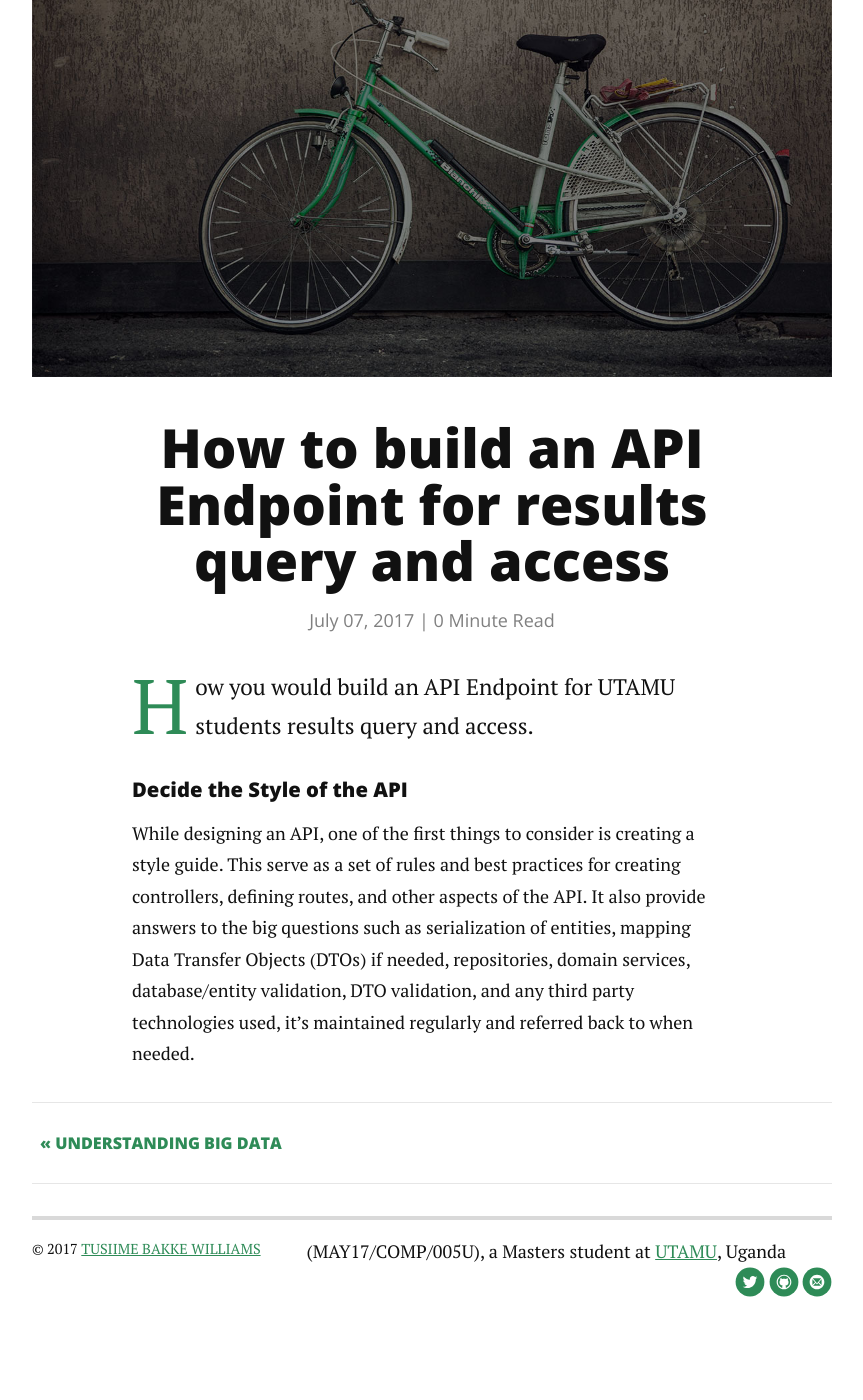
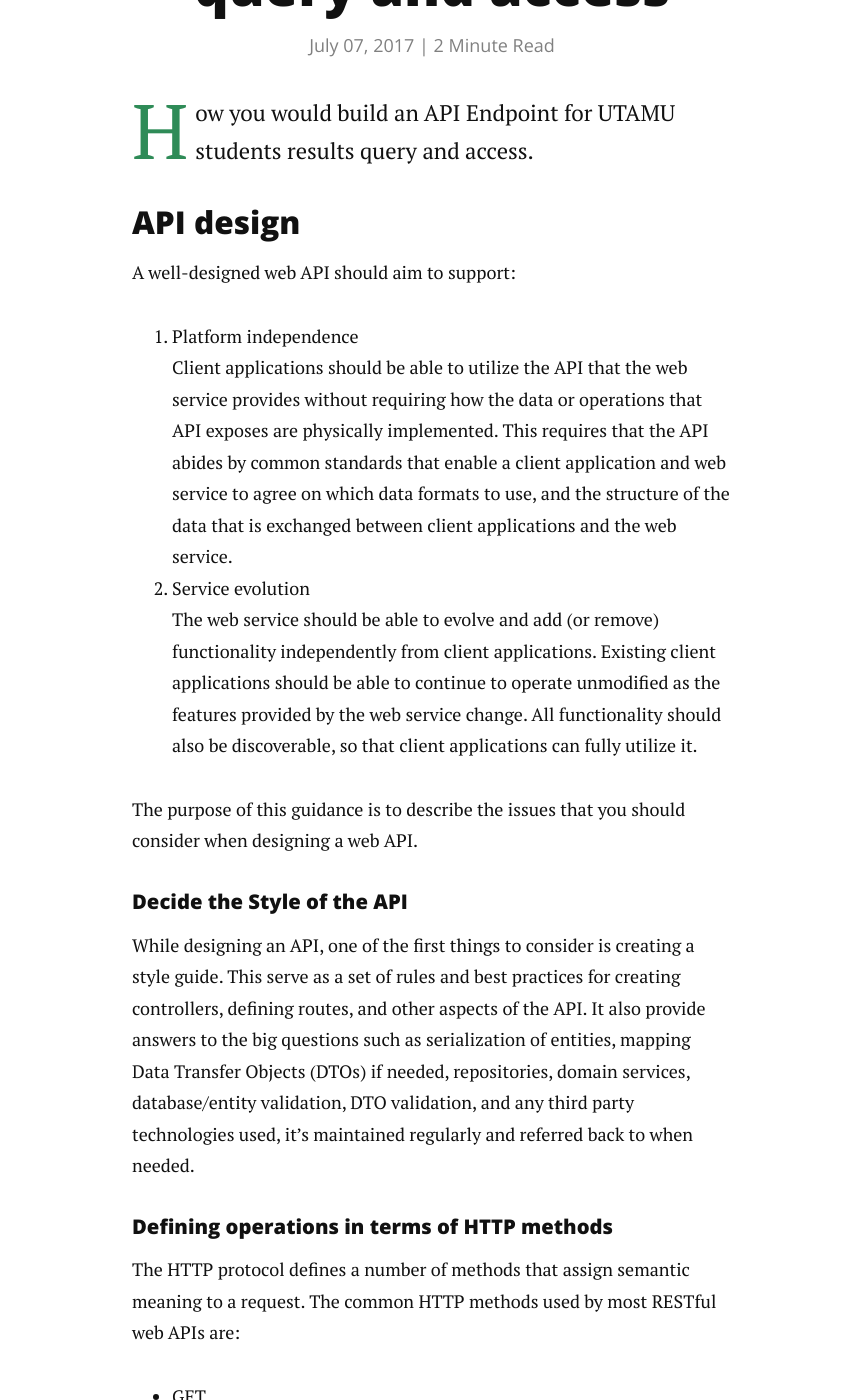
Before and after one commit to tuba-willis/tuba-willis.github.io, a Jekyll site: the page built from _posts/2014-12-14-featured-image.markdown, in a window 1280 px wide and 1400 px high, scrolled down 458 px. Shown: the whole window, without its empty margins (208-1071 px from the left). Built offline with Jekyll 4.4.1, drawn with Linux system fonts in a browser that asks for light colours; nearby versions of some CDN libraries; before the commit the page ends 1794 px from its top, so only the background shows below that; some of the changed text lies outside the part shown.

Commit message:
Update 2014-12-14-featured-image.markdown

```diff
--- a/_posts/2014-12-14-featured-image.markdown
+++ b/_posts/2014-12-14-featured-image.markdown
@@ -2,10 +2,24 @@
 layout: post
 title:  "How to build an API Endpoint for results query and access"
 date:   2017-07-07
-image: touring.jpg
 ---
 
 <p class="intro"><span class="dropcap">H</span>ow you would build an API Endpoint for UTAMU students results query and access.</p>
-
+<h3>API design</h3>
+A well-designed web API should aim to support:
+<ol>
+<li>Platform independence</li> Client applications should be able to utilize the API that the web service provides without requiring how the data or operations that API exposes are physically implemented. This requires that the API abides by common standards that enable a client application and web service to agree on which data formats to use, and the structure of the data that is exchanged between client applications and the web service.
+<li>Service evolution</li> The web service should be able to evolve and add (or remove) functionality independently from client applications. Existing client applications should be able to continue to operate unmodified as the features provided by the web service change. All functionality should also be discoverable, so that client applications can fully utilize it.
+</ol>
+The purpose of this guidance is to describe the issues that you should consider when designing a web API.
 <h4>Decide the Style of the API</h4>
 While designing an API, one of the first things to consider is creating a style guide. This serve as a set of rules and best practices for creating controllers, defining routes, and other aspects of the API. It also provide answers to the big questions such as serialization of entities, mapping Data Transfer Objects (DTOs) if needed, repositories, domain services, database/entity validation, DTO validation, and any third party technologies used, it's maintained regularly and referred back to when needed.
+
+<h4>Defining operations in terms of HTTP methods</h4>
+The HTTP protocol defines a number of methods that assign semantic meaning to a request. The common HTTP methods used by most RESTful web APIs are:
+<ul>
+<li>GET</li>, to retrieve a copy of the resource at the specified URI. The body of the response message contains the details of the requested resource.
+<li>POST</li>, to create a new resource at the specified URI. The body of the request message provides the details of the new resource. Note that POST can also be used to trigger operations that don't actually create resources.
+<li>PUT</li>, to replace or update the resource at the specified URI. The body of the request message specifies the resource to be modified and the values to be applied.
+<li>DELETE</li>, to remove the resource at the specified URI.
+<ul>
```
